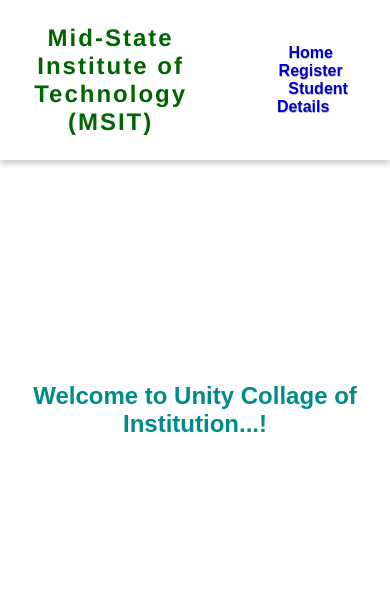
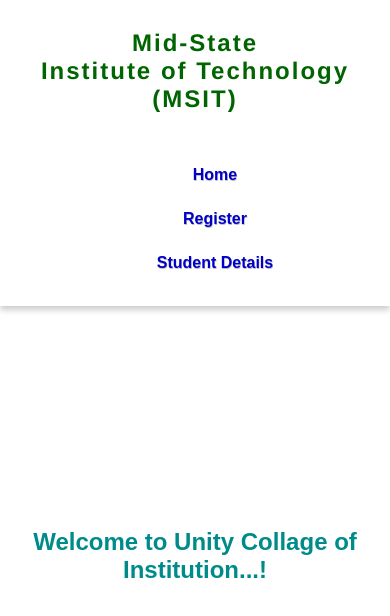
Before and after one commit to MITHUNMP157/student-crud-app-v4, a React (Create React App) app: page / in a window 390 px wide. Shown: the top 616 px of the page. Built offline with nearby package versions, Linux system fonts and the light colour scheme; no server answers; the HTML template or start-up script is replaced by a standard one.

Commit message:
Update Header.css

```diff
--- a/src/component/Header.css
+++ b/src/component/Header.css
@@ -46,16 +46,30 @@ body {
   border-radius: 5px;
 }
 
-/*@media (max-width: 660px) {
+@media (max-width: 660px) {
+  /* 1. NavBar அமைப்பை மொபைலுக்கு மாற்றுதல் */
   .nav-bar {
     display: flex;
-    flex-wrap: wrap;
-    flex-direction: column;
-    justify-items: flex-end;
+    flex-direction: column; /* எல்லாவற்றையும் செங்குத்தாக (ஒன்றன் கீழ் ஒன்றாக) வரிசைப்படுத்த */
+    align-items: center; /* ஐட்டம்களை மையப்படுத்த (Horizontally) */
+    width: 100%;
+    padding: 5px 0;
   }
 
+  /* 2. ஒவ்வொரு லிஸ்ட் ஐட்டத்தையும் (li) முழு அகலத்துக்கு மாற்றுதல் */
   .nav-item li {
-    padding: 10px;
-    text-align: left;
+    width: 100%; /* ஒவ்வொரு ஐட்டமும் முழு அகலத்தை எடுத்துக்கொள்ள */
+    text-align: center; /* எழுத்தை மையப்படுத்த */
+    padding: 5px 0;
   }
-}*/
+
+  /* 3. லிங்க் (a tag) ஸ்டைல்களைச் சரிசெய்தல் (விரும்பினால்) */
+  .nav-item li a {
+    display: block; /* கிளிக் செய்யும் பகுதி முழு அகலத்தையும் எடுத்துக்கொள்ள */
+    padding: 8px 15px;
+    text-decoration: none;
+    /* நீங்கள் விரும்பும் வண்ணங்களை இங்கு சேர்க்கலாம் */
+    /* color: white; */
+    /* background-color: #555; */
+  }
+}
```
